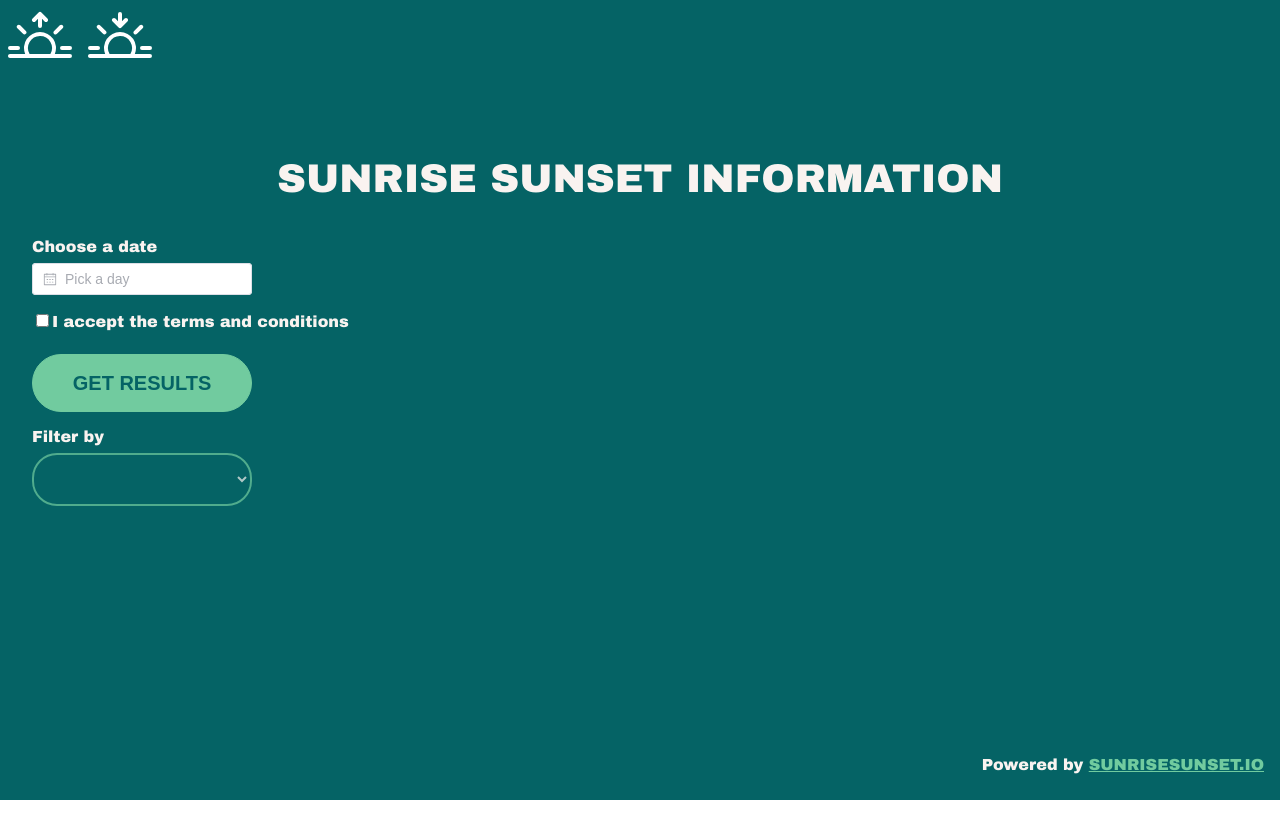
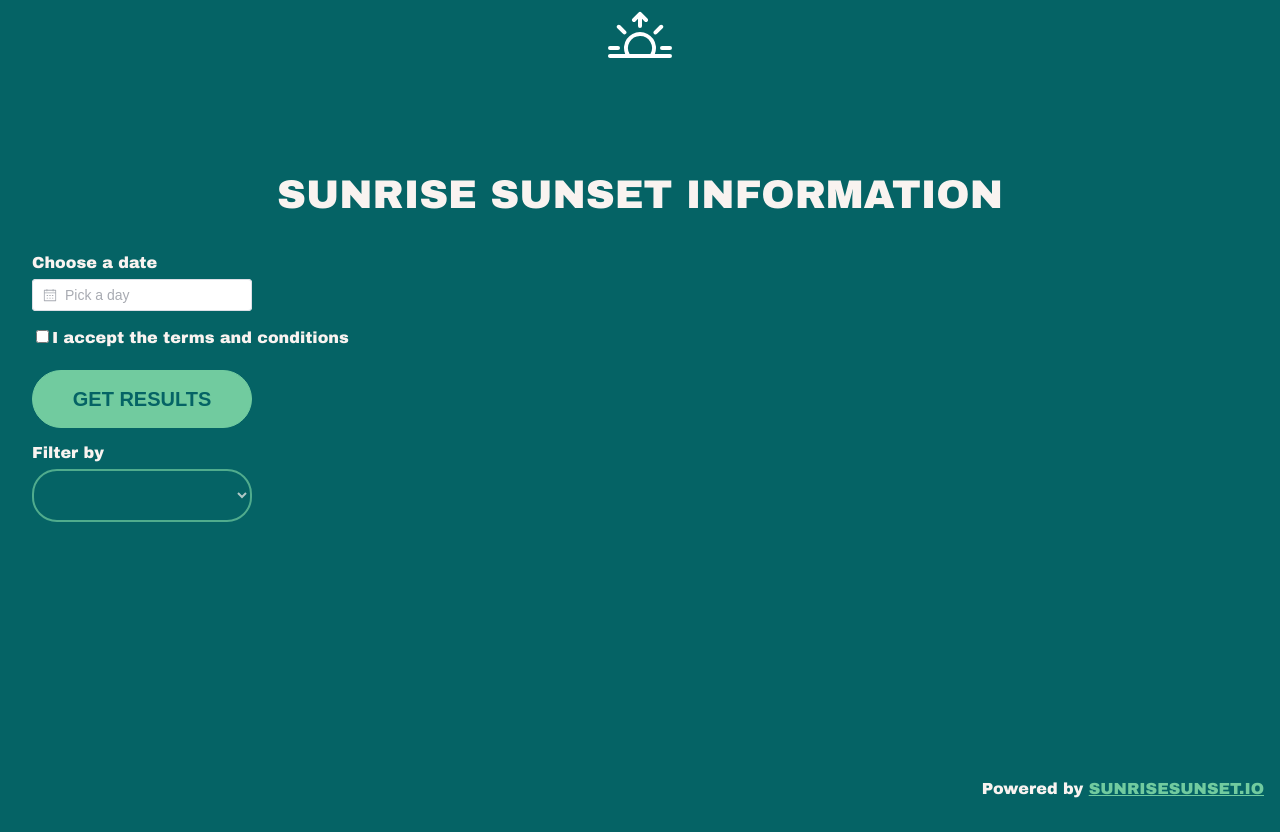
Before and after one commit to m-m-e/sunrise-sunset, a Vue app: page / in a window 1280 px wide. Before the commit the page ends 800 px from the top, so only its background shows below. Built offline with nearby package versions, Linux system fonts and the light colour scheme.

Commit message:
Tweak styles

```diff
--- a/src/App.vue
+++ b/src/App.vue
@@ -57,7 +57,6 @@
 <template>
   <header class="header">
     <img class="header_icon" src="./assets/img/sunrise.svg" alt="Sunrise logo"/>
-    <img class="header_icon" src="./assets/img/sunset.svg" alt="Sunset logo"/>
   </header>
 
   <main class="main-content">
@@ -89,13 +88,13 @@
         <option value="golden_hour">golden hour</option>
       </select>
     </div>
+  </main>
 
-    <Results
-      v-if="filteredData"
-      :selectedDate="formatDate()"
-      :resultsData="filteredData"
-    />
-  </main>
+  <Results
+    v-if="filteredData"
+    :selectedDate="formatDate()"
+    :resultsData="filteredData"
+  />
 
   <footer class="footer">
     <p class="footer_text">
--- a/src/assets/styles/home.scss
+++ b/src/assets/styles/home.scss
@@ -3,7 +3,7 @@
   width: 100vw;
   height: 5.5rem;
   margin: 0;
-  padding: 0;
+  padding: 0.5rem 0;
 }
 
 .footer {
@@ -22,7 +22,8 @@
 .header_icon {
   height: 4rem;
   width: 4rem;
-  margin: 0.5rem;
+  margin: auto;
+  display: flex;
 }
 
 .main-content {
--- a/src/components/Results.vue
+++ b/src/components/Results.vue
@@ -16,9 +16,9 @@
 <template>
   <div class="results_container">
       <h2 class="results_header">Results</h2>
-      <p>Chosen date: {{ selectedDate }}</p>
+      <p>Chosen date - {{ selectedDate }}</p>
       <ul v-for="(result, name, i) in resultsData.results" key="i">
-        <li>{{ `${getLabel(name.toString())}: [${result}]` }}</li>
+        <li>{{ `${getLabel(name.toString())}: ${result}` }}</li>
         <p></p>
       </ul>
     </div>
```
Also changed, not shown: src/assets/img/sunset.svg (deleted).
